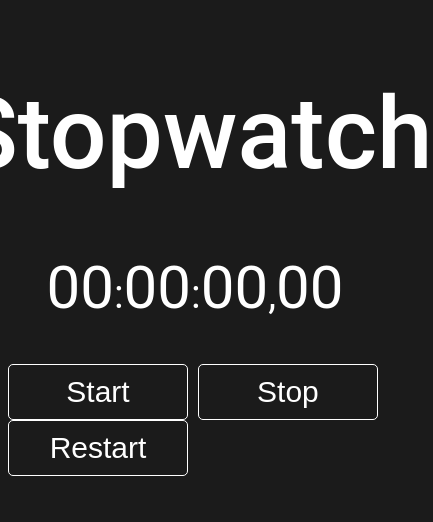
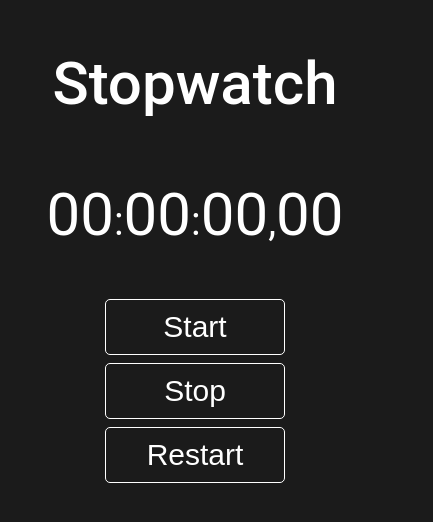
Before and after one commit to hussamalhanbali/timer-of-stopwatch, a plain HTML site: page index.html in a window 390 px wide. Shown: the whole page, 433 px wide, since content can reach past the window. Drawn offline with Linux system fonts and the light colour scheme.

Commit message:
Updated -  Rsponsive W Design

```diff
--- a/style.css
+++ b/style.css
@@ -46,3 +46,14 @@ botton:hover {
   border: solid 1px #ffffff;
   color: #1b1b1b;
 }
+@media screen and (max-width: 724px) {
+  h1 {
+    font-size: 60px;
+  }
+  button {
+    display: flex;
+    justify-content: center;
+    align-items: center;
+    margin-top: 8px;
+  }
+}
```
